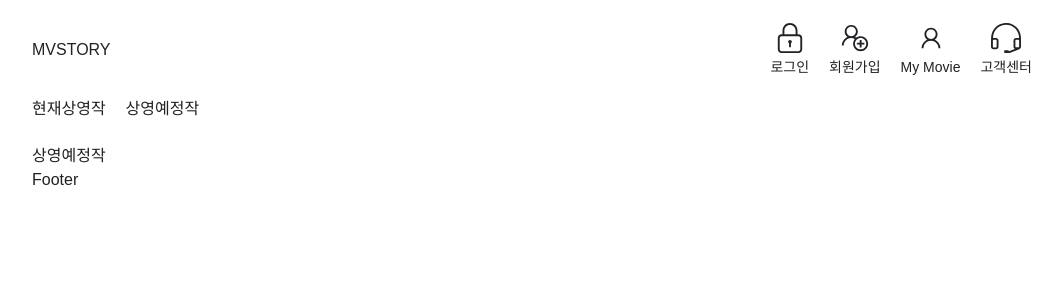
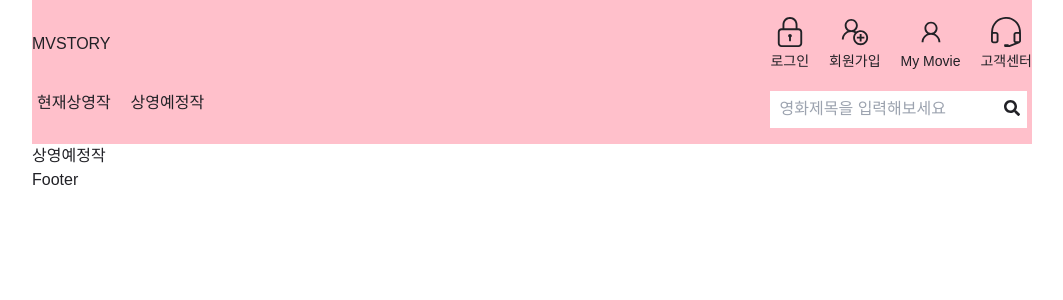
Before and after one commit to hyeeons/movie_story, a React (Create React App) app: page /upcomming in a window 1280 px wide. Shown: the top 300 px of the page, without its empty margins (108-1171 px from the left). Built offline with nearby package versions, Linux system fonts and the light colour scheme.

Commit message:
헤더 만들기

```diff
--- a/src/components/layout/Header.tsx
+++ b/src/components/layout/Header.tsx
@@ -3,6 +3,7 @@ import { SlLock } from "react-icons/sl";
 import { LiaUserPlusSolid } from "react-icons/lia";
 import { LiaUser } from "react-icons/lia";
 import { SlEarphonesAlt } from "react-icons/sl";
+import { FaSearch } from "react-icons/fa";
 
 const MenuArr = [
   { icon: <SlLock />, text: "로그인" },
@@ -12,7 +13,7 @@ const MenuArr = [
 ];
 
 const Header: React.FC = () => (
-  <div className="flex flex-col justify-center h-[144px] gap-5">
+  <div className="flex flex-col justify-center h-[144px] gap-5 bg-[pink]">
     <div className="flex items-center justify-between ">
       <h1>
         <a href="#">MVSTORY</a>
@@ -26,6 +27,7 @@ const Header: React.FC = () => (
         ))}
       </div>
     </div>
+    <div className="flex justify-between px-[5px]">
       <ul className="flex gap-5">
         <li>
           <a href="#">현재상영작</a>
@@ -34,6 +36,20 @@ const Header: React.FC = () => (
           <a href="#">상영예정작</a>
         </li>
       </ul>
+      <div className="relative w-[26%]">
+        <form action="/search" method="GET">
+          <input
+            type="text"
+            placeholder="영화제목을 입력해보세요"
+            className="w-full h-[37px] indent-[10px] focus:outline-none"
+          />
+          <button type="submit" className="absolute top-[25%] right-[7px]">
+            <FaSearch />
+            <p className="indent-[-9999px]">검색</p>
+          </button>
+        </form>
+      </div>
+    </div>
   </div>
 );
 
```
Lines whose indentation alone changed are shown as unchanged.
